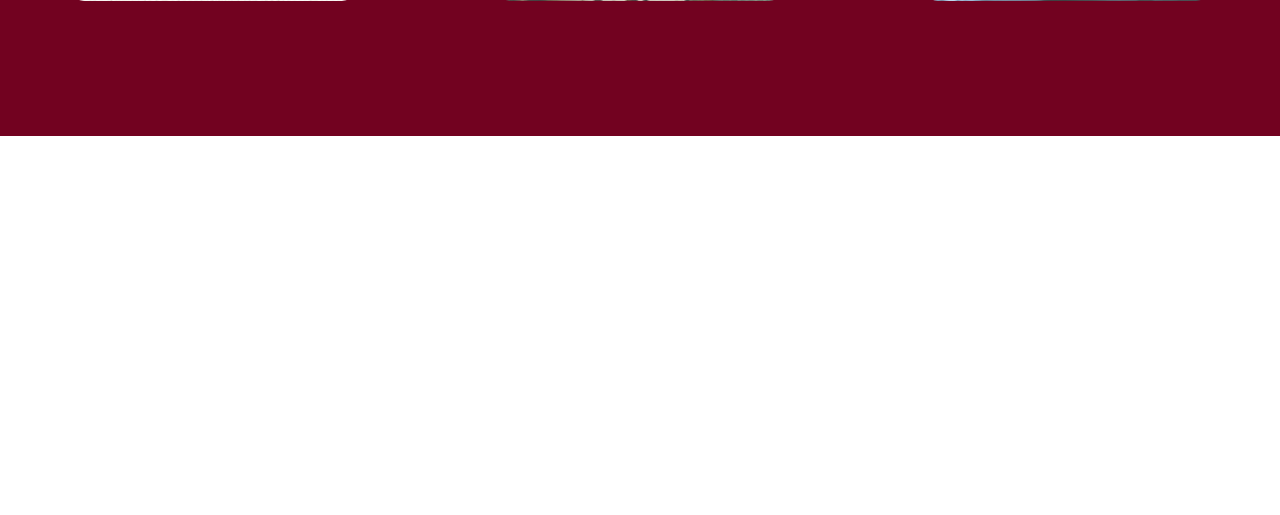
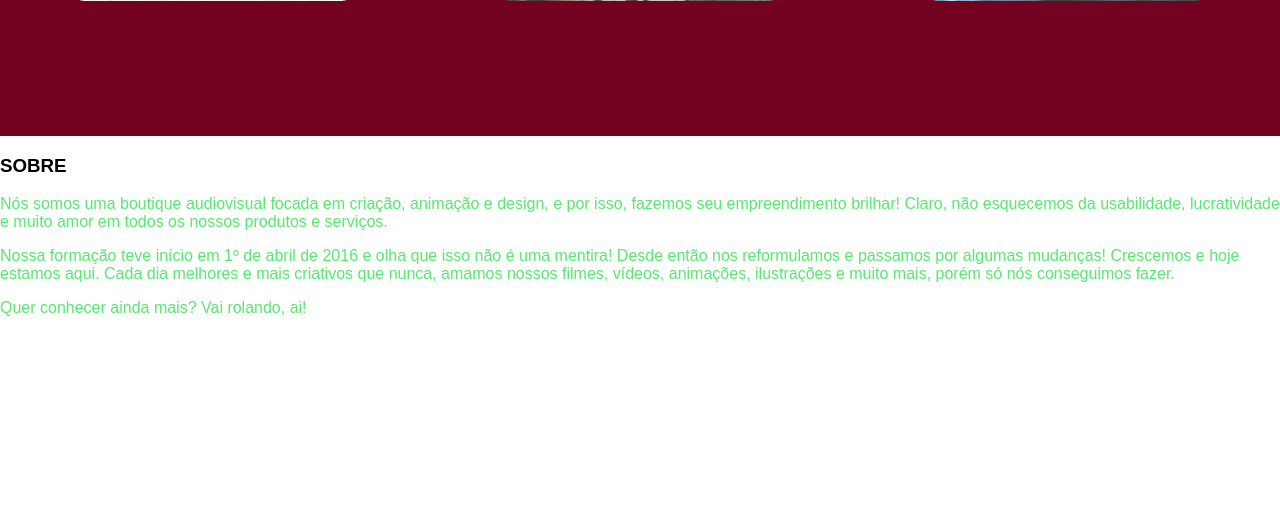
Before and after one commit to julopwz/info_demoday, a Django app: page / in a window 1280 px wide. Shown: the part 1384-1899 px from the top of the page. Run offline with Django 3.2, Linux system fonts and the light colour scheme.

Commit message:
adicionar rascunho sobre nos

```diff
--- a/app/templates/index.html
+++ b/app/templates/index.html
@@ -125,6 +125,14 @@
 <!-- FIM DO HEADER -->
 <!-- INICIO DA SECTION -->
 <section>
+    <div class="sobre">
+        <div>
+            <h3>SOBRE</h3>
+            <p>Nós somos uma boutique audiovisual focada em criação, animação e design, e por isso, fazemos seu empreendimento brilhar! Claro, não esquecemos da usabilidade, lucratividade e muito amor em todos os nossos produtos e serviços.</p>
+            <p>Nossa formação teve início em 1º de abril de 2016 e olha que isso não é uma mentira! Desde então nos reformulamos e passamos por algumas mudanças! Crescemos e hoje estamos aqui. Cada dia melhores e mais criativos que nunca, amamos nossos filmes, vídeos, animações, ilustrações e muito mais, porém só nós conseguimos fazer.</p>
+            <p>Quer conhecer ainda mais? Vai rolando, ai!</p>
+        </div>
+    </div>
 
 </section>
 <!-- FIM DA SECTION -->
```
